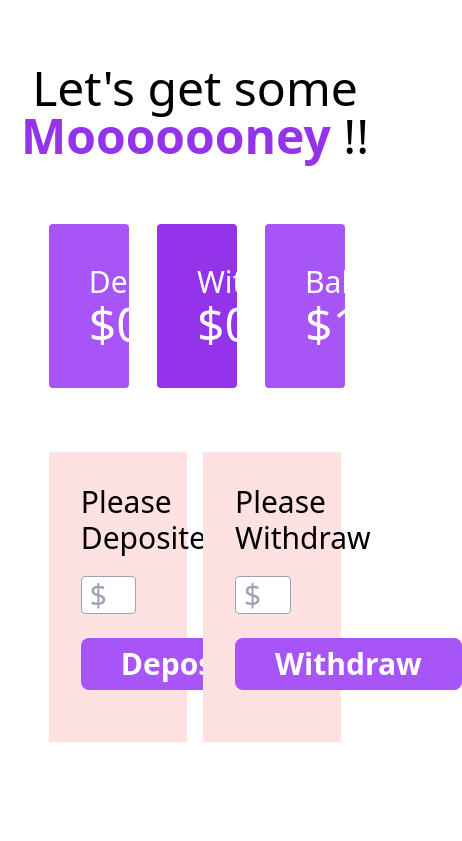
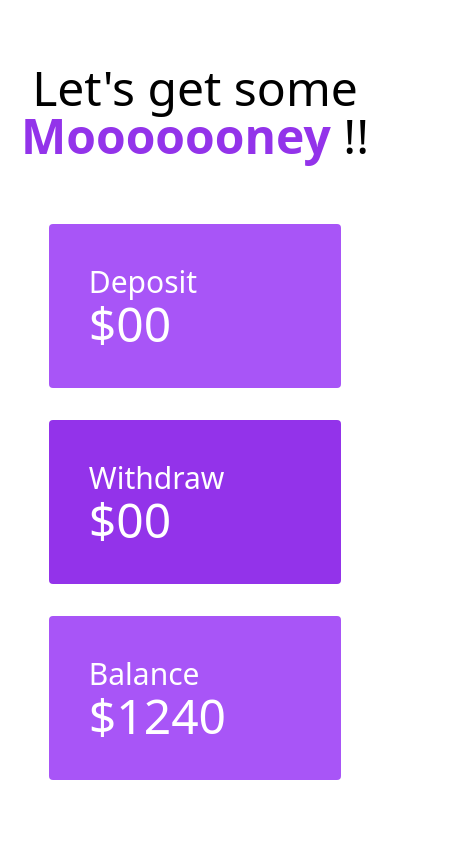
Before and after one commit to sagor15/baap-er-bank, a plain HTML site: page mainbangking.html in a window 390 px wide. Shown: the top 841 px of the page, 462 px wide, since content can reach past the window. Drawn offline with nearby package versions, Linux system fonts and the light colour scheme.

Commit message:
done all

```diff
--- a/mainbangking.html
+++ b/mainbangking.html
@@ -9,13 +9,13 @@
   </head>
   <body>
     <header>
-      <h1 class="text-5xl text-center mt-16">
+      <h1 class="text-5xl text-center mt-16 sm:text-center">
         Let's get some <span class="font-semibold text-purple-600">Mooooooney</span> !!
       </h1>
     </header>
     <main class="w-3/4 mx-auto">
       <section class="mt-8">
-        <div class="grid grid-cols-3 gap-8 mt-16">
+        <div class="grid grid-cols-1 md:grid-cols-3 gap-8 mt-16">
           <div class="bg-purple-500 text-white p-10 rounded">
             <h3 class="text-3xl">Deposit</h3>
             <h4 class="text-5xl">$<span id="taka-depo">00</span></h4>
@@ -32,7 +32,7 @@
       </section>
       <!-- deposit withdraw -->
       <section>
-        <div class="grid grid-cols-2 gap-4">
+        <div class="grid grid-cols-1 md:grid-cols-2 gap-4">
           <div class="bg-red-100 p-8 mt-16">
             <h3 class="text-3xl mb-5">
               Please Deposite
```
